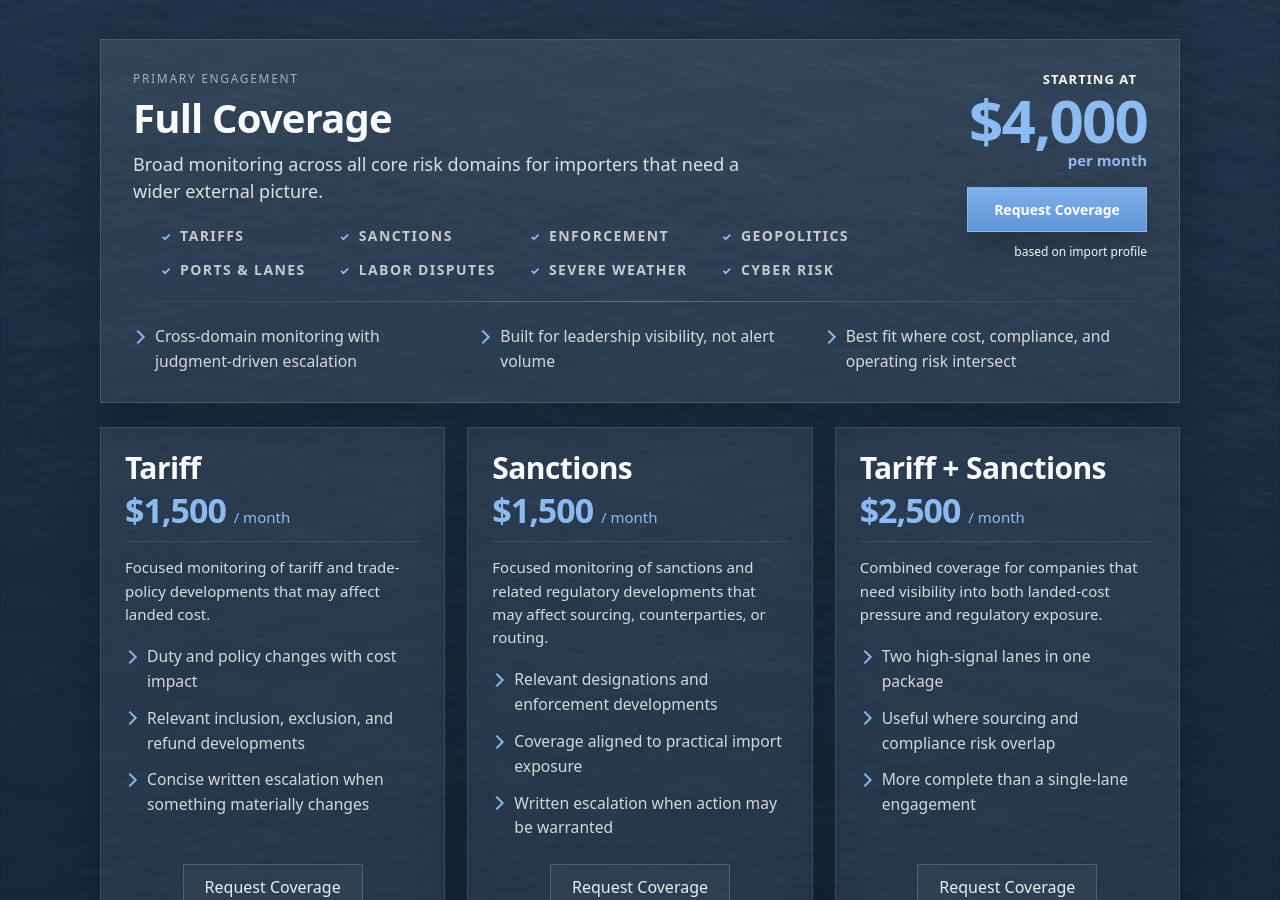
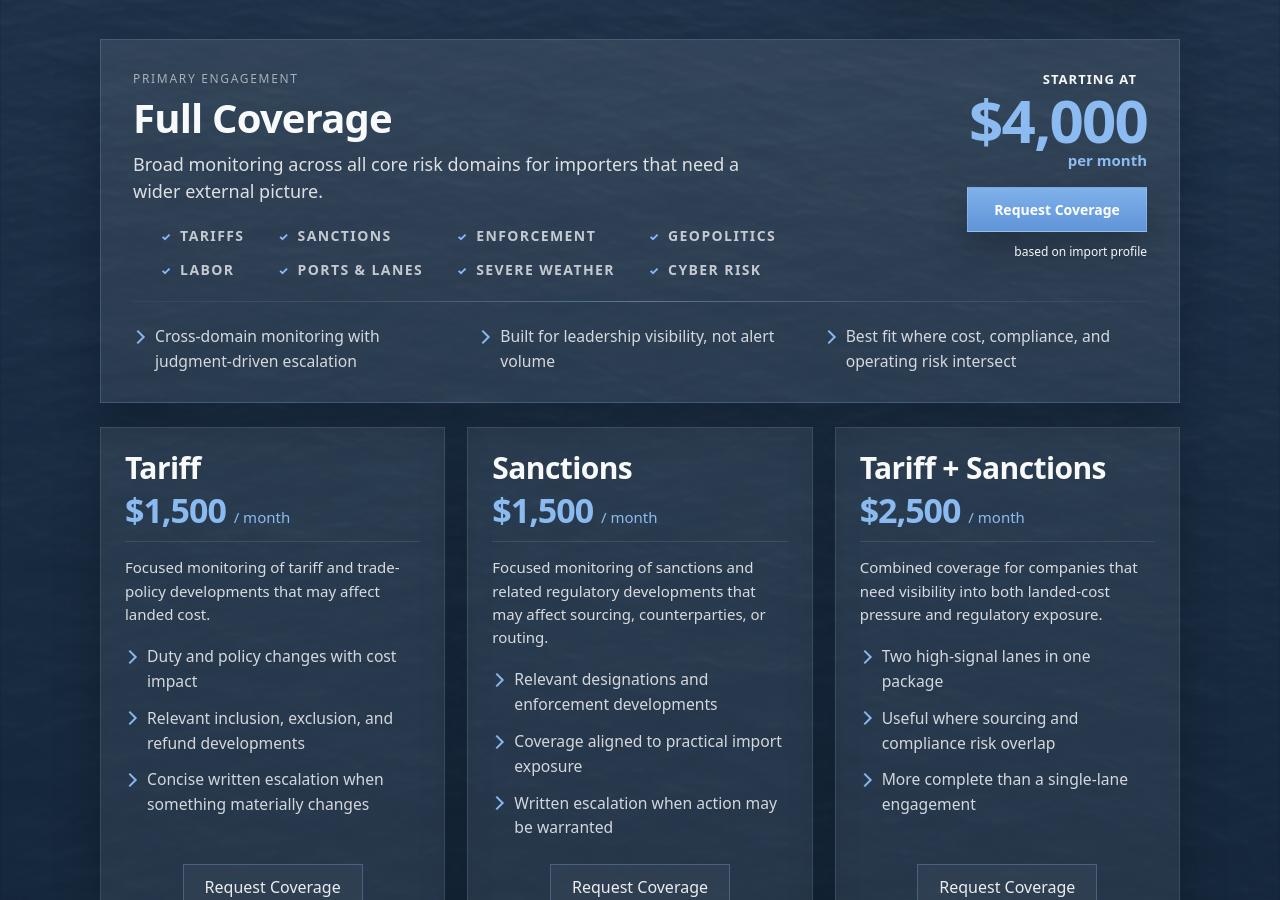
Before and after one commit to importrisk/import-risk-intelligence-site, a Jekyll site: the page built from pricing.html, in a window 1280 px wide and 900 px high, scrolled down 548 px. Built offline with Jekyll 4.4.1, drawn with Linux system fonts in a browser that asks for light colours.

Commit message:
Update pricing.html

```diff
--- a/pricing.html
+++ b/pricing.html
@@ -57,8 +57,8 @@ description: Pricing and scope options for Import Risk Intelligence.
   <div class="pricing-domain-item"><span class="pricing-domain-bullet">✓</span><span>Sanctions</span></div>
   <div class="pricing-domain-item"><span class="pricing-domain-bullet">✓</span><span>Enforcement</span></div>
   <div class="pricing-domain-item"><span class="pricing-domain-bullet">✓</span><span>Geopolitics</span></div>
+  <div class="pricing-domain-item"><span class="pricing-domain-bullet">✓</span><span>Labor</span></div>
   <div class="pricing-domain-item"><span class="pricing-domain-bullet">✓</span><span>Ports & Lanes</span></div>
-  <div class="pricing-domain-item"><span class="pricing-domain-bullet">✓</span><span>Labor Disputes</span></div>
   <div class="pricing-domain-item"><span class="pricing-domain-bullet">✓</span><span>Severe Weather</span></div>
   <div class="pricing-domain-item"><span class="pricing-domain-bullet">✓</span><span>Cyber Risk</span></div>
 </div>
```
